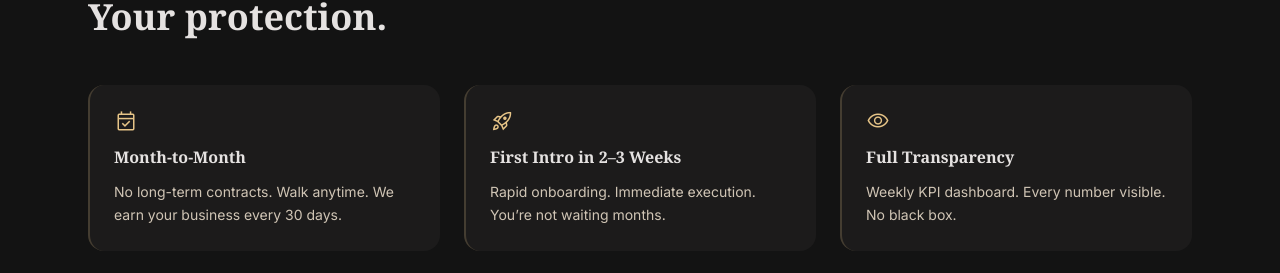
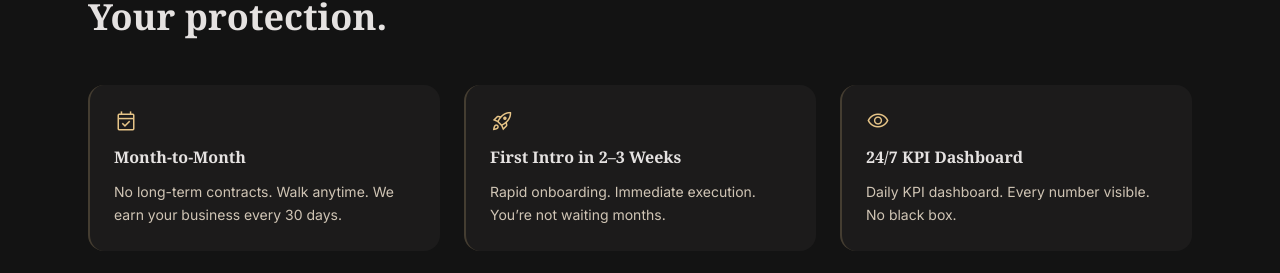
Before and after one commit to ryanangel6987-pixel/Matchmaking, a Next.js app: page / in a window 1280 px wide. Shown: the part 8485-8758 px from the top of the page. Built offline with nearby package versions, Linux system fonts and the light colour scheme; no server answers.

Commit message:
fix: Full Transparency → 24/7 KPI Dashboard, weekly → daily

```diff
--- a/components/landing/landing-page.tsx
+++ b/components/landing/landing-page.tsx
@@ -343,7 +343,7 @@ export function LandingPage() {
             {[
               { icon: "event_available", title: "Month-to-Month", text: "No long-term contracts. Walk anytime. We earn your business every 30 days." },
               { icon: "rocket_launch", title: "First Intro in 2\u20133 Weeks", text: "Rapid onboarding. Immediate execution. You\u2019re not waiting months." },
-              { icon: "visibility", title: "Full Transparency", text: "Weekly KPI dashboard. Every number visible. No black box." },
+              { icon: "visibility", title: "24/7 KPI Dashboard", text: "Daily KPI dashboard. Every number visible. No black box." },
               { icon: "inventory_2", title: "You Keep Everything", text: "Cancel and keep all rebuilt assets \u2014 profiles, photos, bios. Yours forever." },
               { icon: "chat", title: "24/7 WhatsApp Access", text: "Direct line to your dedicated manager. Not a call center." },
             ].map((r) => (
```
